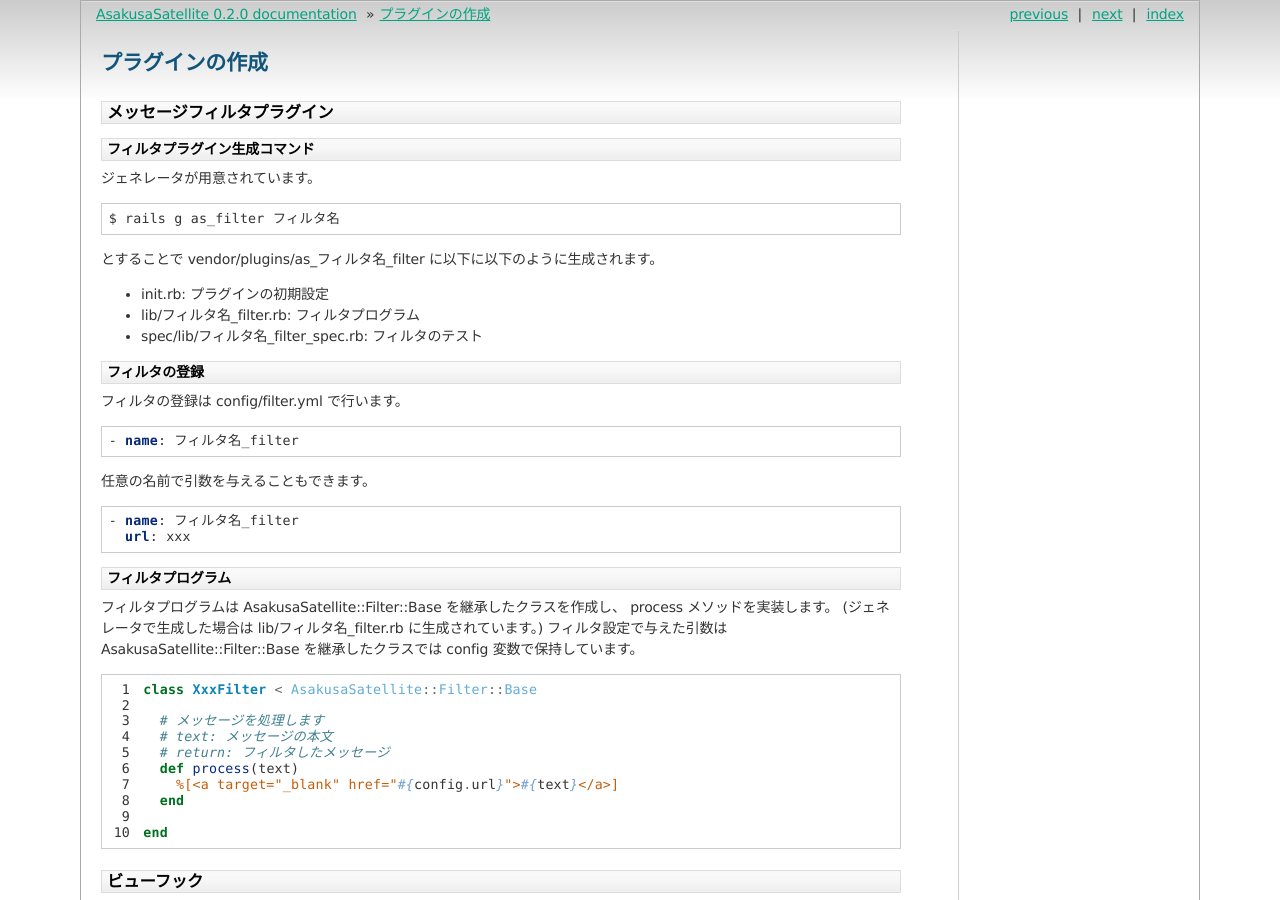
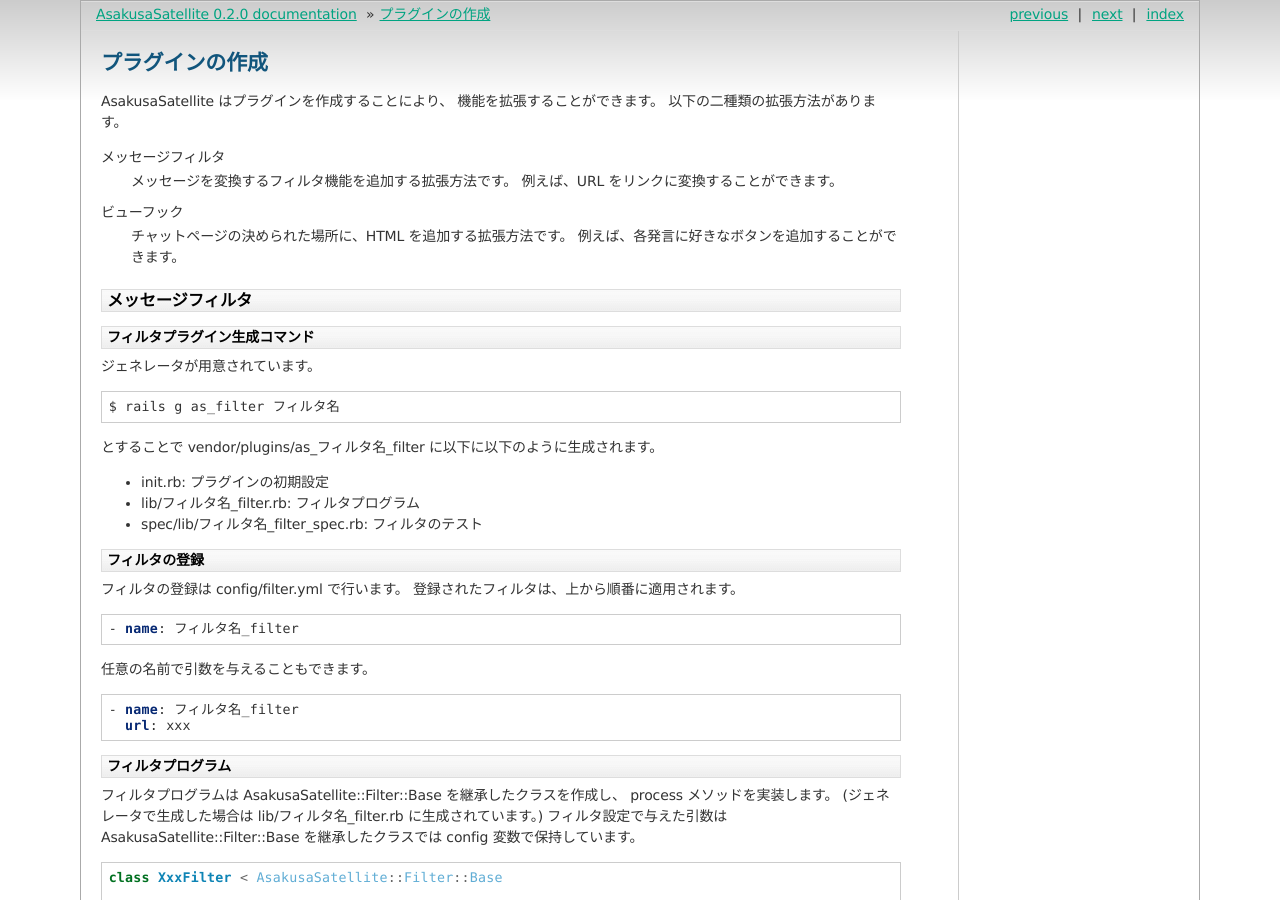
Before and after one commit to codefirst/asakusa-satellite-manual, a Sphinx documentation site: the page built from source/writing-plugins.rst, in a window 1280 px wide and 900 px high. Built offline with Sphinx 7.4.7, drawn with Linux system fonts in a browser that asks for light colours; some of the changed text lies outside the part shown.

Commit message:
Added: writing plugins contents

```diff
--- a/source/writing-plugins.rst
+++ b/source/writing-plugins.rst
@@ -1,6 +1,18 @@
 プラグインの作成
 ======================================
-メッセージフィルタプラグイン
+
+AsakusaSatellite はプラグインを作成することにより、
+機能を拡張することができます。
+以下の二種類の拡張方法があります。
+
+メッセージフィルタ
+    メッセージを変換するフィルタ機能を追加する拡張方法です。
+    例えば、URL をリンクに変換することができます。
+ビューフック
+    チャットページの決められた場所に、HTML を追加する拡張方法です。
+    例えば、各発言に好きなボタンを追加することができます。
+
+メッセージフィルタ
 --------------------------------------
 
 フィルタプラグイン生成コマンド
@@ -21,6 +33,7 @@
 フィルタの登録
 ^^^^^^^^^^^^^^^^^^^^^^^^^^^^^^^^^^^^^^
 フィルタの登録は config/filter.yml で行います。
+登録されたフィルタは、上から順番に適用されます。
 
 .. code-block:: yaml
 
@@ -42,7 +55,6 @@
 config 変数で保持しています。
 
 .. code-block:: ruby
- :linenos:
 
   class XxxFilter < AsakusaSatellite::Filter::Base
 
@@ -96,3 +108,23 @@
 リスナクラスでAsakusaSatelliteに設置されているフックポイント名と同名の
 メソッドを実装します(上記の例ではmessage_buttons) 。引数(context)はビューフックから
 渡されてくるオブジェクトを保持するハッシュが渡されます。
+
+フックポイントの調べ方
+^^^^^^^^^^^^^^^^^^^^^^^^^^^^^^^^^^^^^^
+
+フックポイントを調べるには、view の中で call_hook を呼んでいる
+箇所を検索することができます。
+具体的には、以下のコマンドが利用できます。
+
+::
+
+    $ git grep call_hook app/views
+
+現在のバージョンでは、以下のフックポイントが有効です。
+
+chat_room_top
+    チャットルームの上部に HTML を差し込みます
+chat_room_bottom
+    チャットルームの下部に HTML を差し込みます
+message_buttons
+    各発言のボタンが表示される箇所に HTML を差し込みます
```
